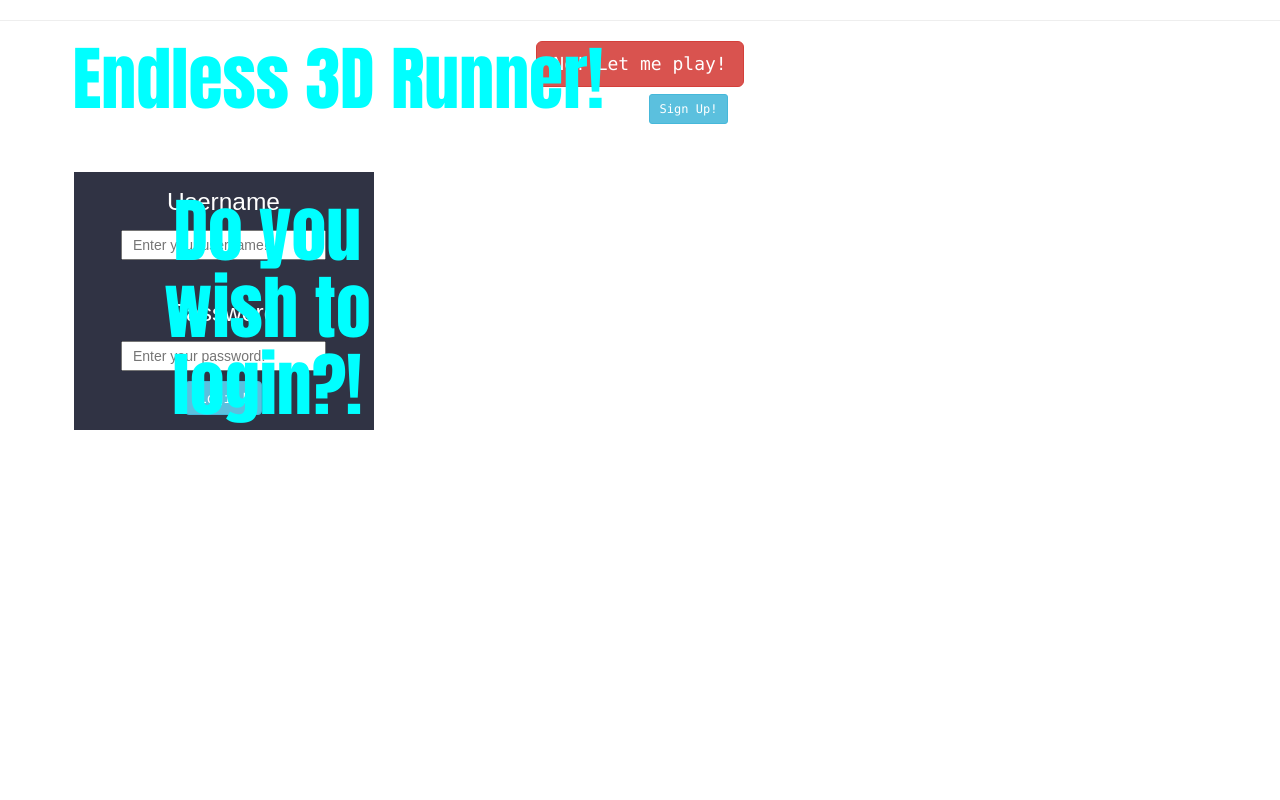
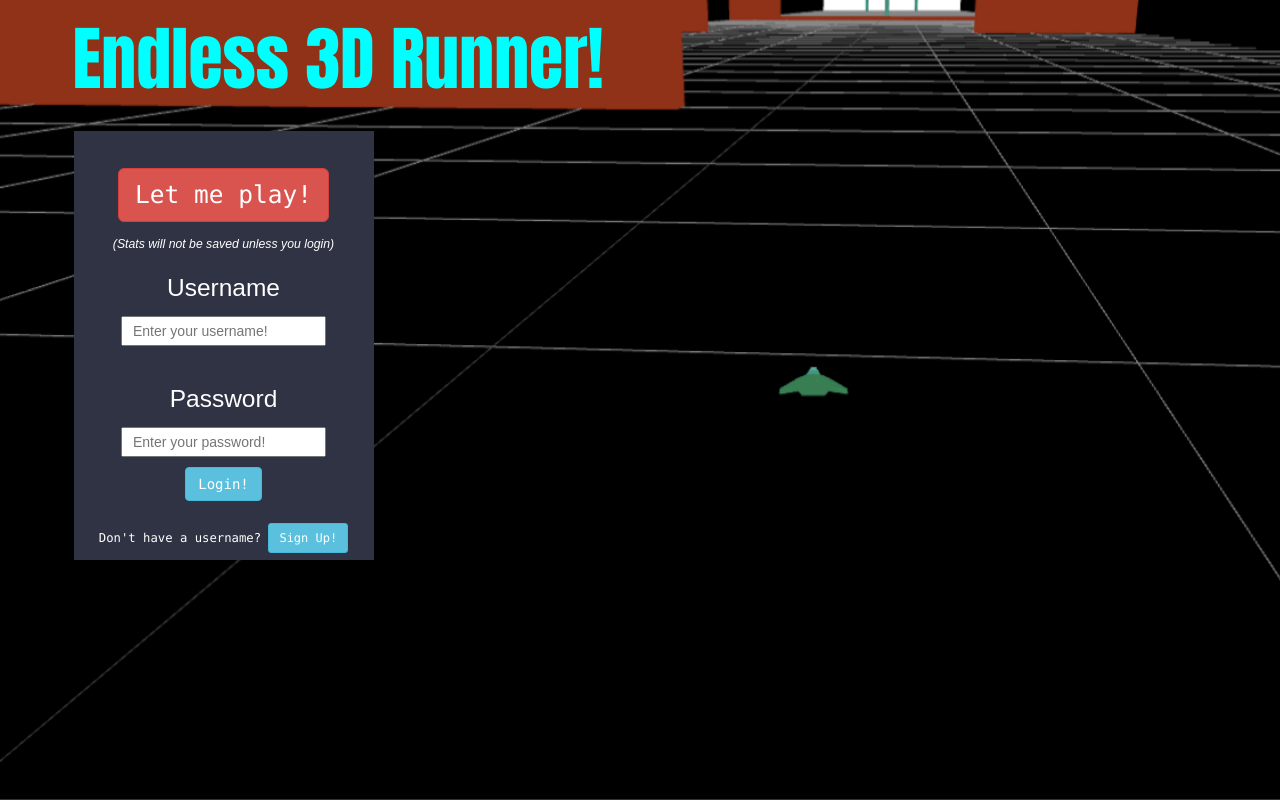
Before and after one commit to Mannette/THREE-basicThirdPersonGame, a website: page client/index.html in a window 1280 px wide. Drawn offline with nearby package versions, Linux system fonts and the light colour scheme; some packages are replaced by stand-ins of ours.

Commit message:
Changed background to an image. Moved non-user login and sign-up to be children of the login element.

```diff
--- a/client/partials/home.html
+++ b/client/partials/home.html
@@ -1,9 +1,11 @@
-<div id="background" class="homepage-background"></div>
+<img id="background" class="homepage-background" src="images/Background.png" />
 <h1 class="title">Endless 3D Runner!</h1>
-<hr>
 
 <div class="login" ng-controller="loginController">
-  <h2 class="title">Do you wish to login?!</h2>
+  <div ng-controller="noLoginController">
+    <button class="btn btn-danger btn-lg non-user-play" ng-click="tempUser()">Let me play!</button>
+    <span class="no-login-info"><i>(Stats will not be saved unless you login)</i></span>
+  </div>
   <section ng-show="loginError" class="alert alert-danger">
     Invalid username or password.
   </section>
@@ -22,16 +24,12 @@
     <br>
     <button action="submit" class="btn btn-info btn-md">Login!</button>
   </form>
+
+  <span id="sign-up" class="init-signup">
+    Don't have a username?
+    <button class="btn btn-info btn-sm" data-toggle="modal" data-target="#myModal">Sign Up!</button>
+  </span>
 </div>
-
-<div ng-controller="noLoginController">
-  <button class="btn btn-danger btn-lg non-user-play" ng-click="tempUser()">No! Let me play!</button>
-</div>
-
-<span id="sign-up" class="init-signup">
-  Don't have a username?
-  <button class="btn btn-info btn-sm" data-toggle="modal" data-target="#myModal">Sign Up!</button>
-</span>
 
 <div id="myModal" class="modal fade" role="dialog" action="/register" method="post" ng-controller="registerController">
 <div class="modal-dialog">
@@ -65,5 +63,3 @@
 
 </div>
 </div>
-
-<script src="js/homepage/background.js"></script>
```
